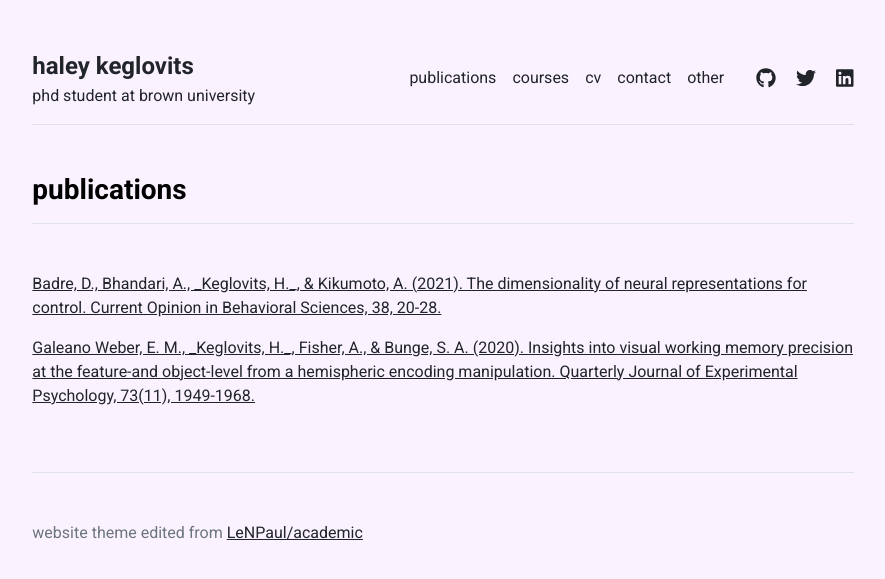
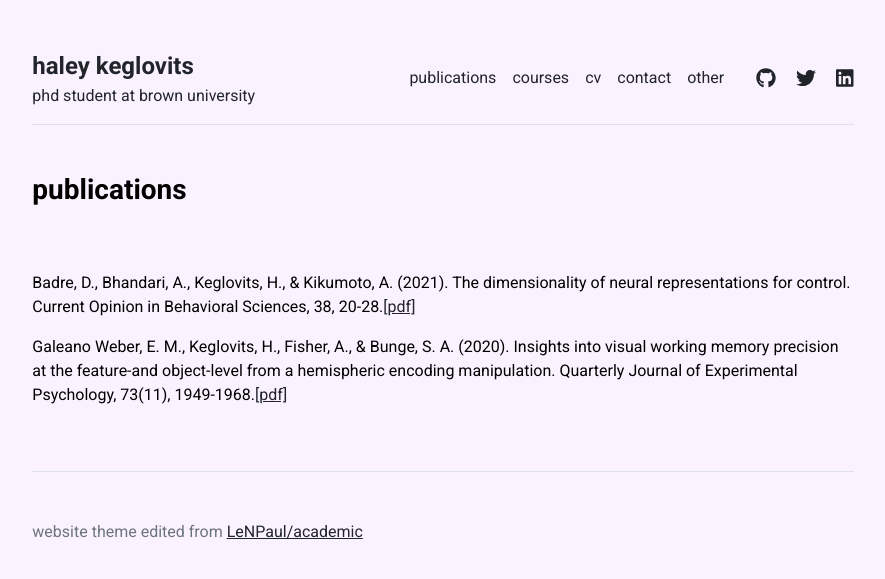
Before and after one commit to haleyk/haleyk.github.io, a Jekyll site: the page built from publications.md, in a window 1280 px wide. Shown: the top 579 px of the page, without its empty margins (197-1082 px from the left). Built offline with Jekyll 4.4.1, drawn with Linux system fonts in a browser that asks for light colours.

Commit message:
update links

```diff
--- a/_data/publications.yml
+++ b/_data/publications.yml
@@ -1,3 +1,3 @@
 index:
-- {name: 'Badre, D., Bhandari, A., _Keglovits, H._, & Kikumoto, A. (2021). The dimensionality of neural representations for control. Current Opinion in Behavioral Sciences, 38, 20-28.', url: '/publications/badre2021.pdf'}
-- {name: 'Galeano Weber, E. M., _Keglovits, H._, Fisher, A., & Bunge, S. A. (2020). Insights into visual working memory precision at the feature-and object-level from a hemispheric encoding manipulation. Quarterly Journal of Experimental Psychology, 73(11), 1949-1968.', url: '/publications/weber2020.pdf'}
+- {name: 'Badre, D., Bhandari, A., Keglovits, H., & Kikumoto, A. (2021). The dimensionality of neural representations for control. Current Opinion in Behavioral Sciences, 38, 20-28.', url: '/publications/badre2021.pdf'}
+- {name: 'Galeano Weber, E. M., Keglovits, H., Fisher, A., & Bunge, S. A. (2020). Insights into visual working memory precision at the feature-and object-level from a hemispheric encoding manipulation. Quarterly Journal of Experimental Psychology, 73(11), 1949-1968.', url: '/publications/weber2020.pdf'}
--- a/_data/settings.yml
+++ b/_data/settings.yml
@@ -7,8 +7,6 @@ menu:
 
 other:
 - {name: 'Primary Investigator', title: 'Researcher', department: 'Physics & Astronomy', institution: 'Some University', institution_address: '1 Main Street, Canada', phone: '(000) 000-0000', email: 'hello@university.edu', office: 'Science Building 505', image: 'assets/img/primary-investigator.jpg', url: 'primary-investigator'}
-- {name: 'Lab Technician', title: 'Researcher', department: 'Physics & Astronomy', institution: 'Some University', institution_address: '1 Main Street, Canada', phone: '(000) 000-0000', email: 'hello@university.edu', office: 'Science Building 505', image: 'assets/img/lab-technician.jpg', url: 'lab-technician'}
-- {name: 'Graduate Student', title: 'Researcher', department: 'Physics & Astronomy', institution: 'Some University', institution_address: '1 Main Street, Canada', phone: '(000) 000-0000', email: 'hello@university.edu', office: 'Science Building 505', image: 'assets/img/graduate-student.jpg', url: 'graduate-student'}
 
 courses:
 - {name: 'introduction to programming', url: 'courses/prog/syllabus.pdf', term: 'spring 2022', info: 'primary course instructor', num: 'clps0950'}
--- a/_includes/publications.html
+++ b/_includes/publications.html
@@ -1,8 +1,8 @@
 <div class="row g-5 mb-5">
   <div>
-    <h3 class="fw-bold border-bottom pb-3 mb-5">publications</h3>
+    <h3 class="fw-bold pb-3 mb-5">publications</h3>
       {% for item in site.data.publications.index %}
-        <p><a href="{{ item.url }}">{{ item.name }}</a></p>
+        <p>{{ item.name }}<a href="{{ item.url }}">[pdf]</a></p>
       {% endfor %}
   </div>
 </div>
```
